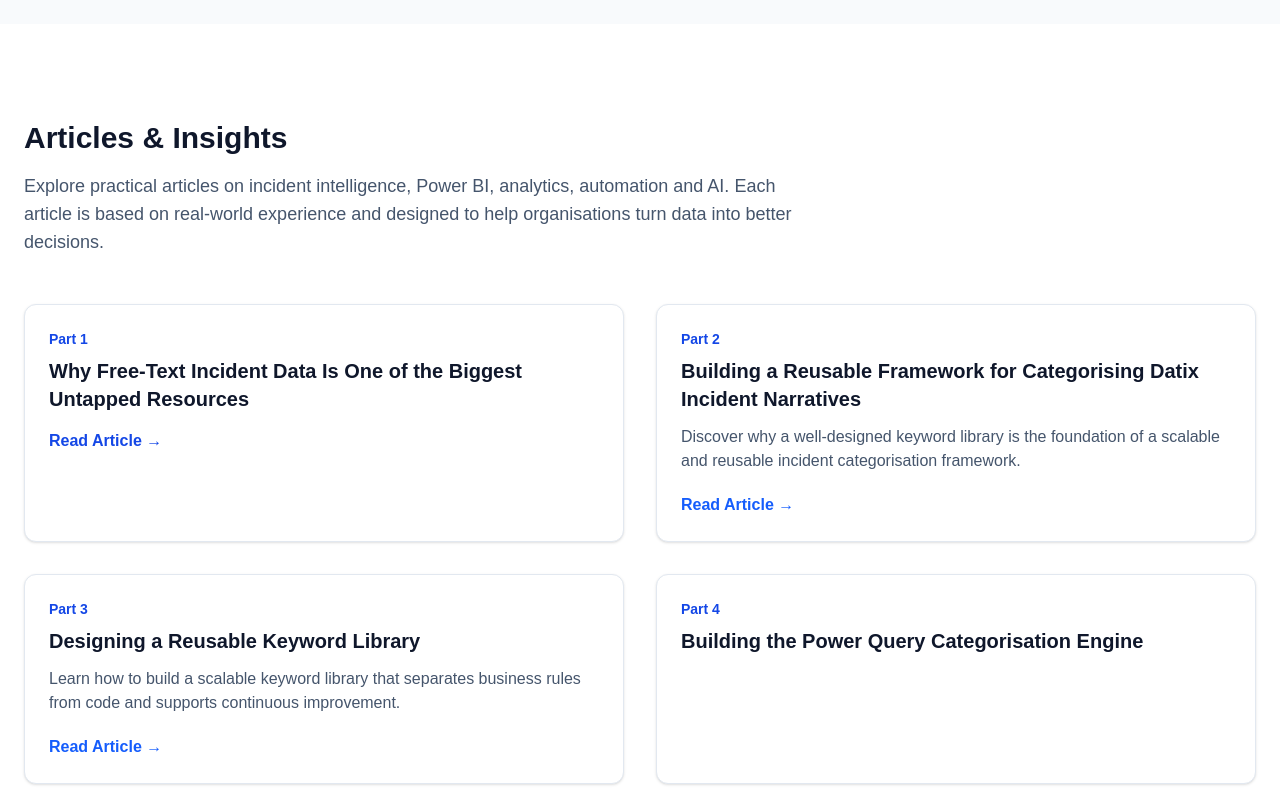
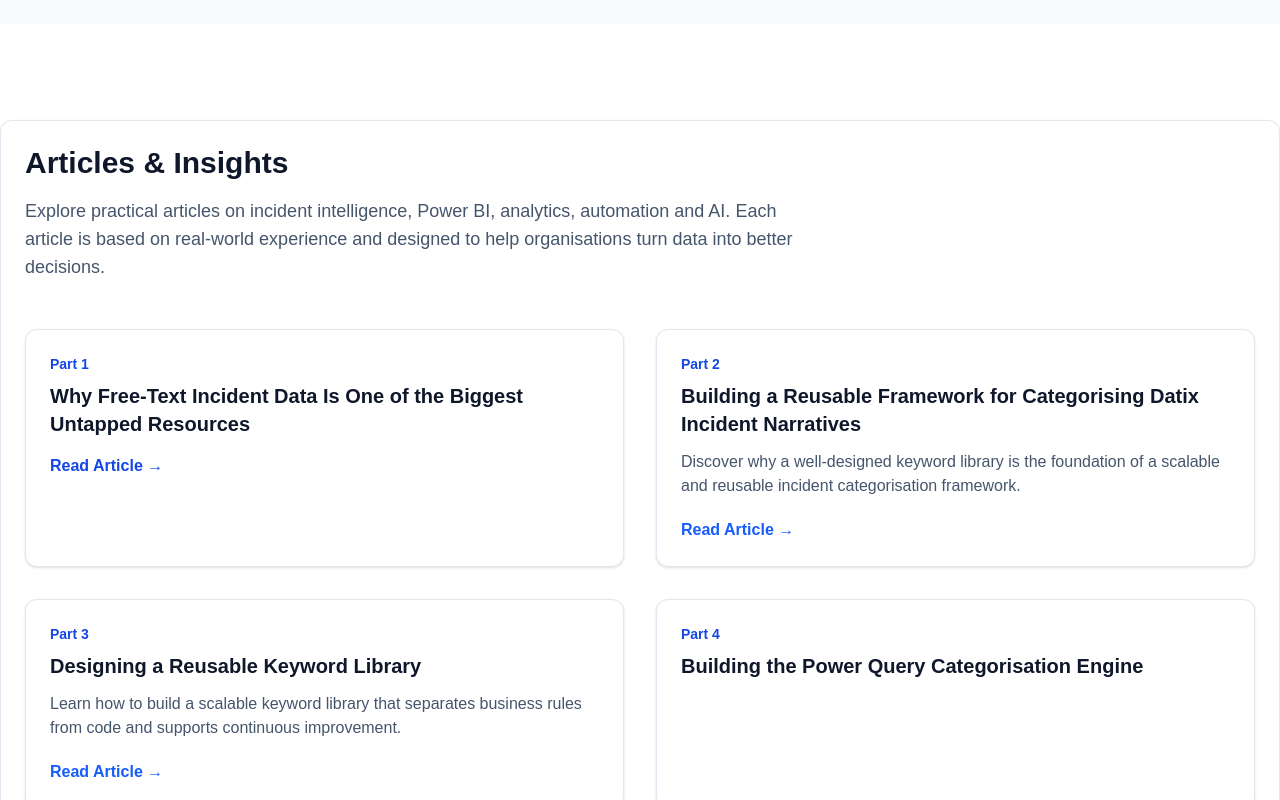
Before and after one commit to 24Mark8/templatecanvasiq, a Next.js app: page / in a window 1280 px wide. Shown: the part 1560-2360 px from the top of the page. Built offline with nearby package versions, Linux system fonts and the light colour scheme.

Commit message:
Update page.tsx

```diff
--- a/app/page.tsx
+++ b/app/page.tsx
@@ -135,7 +135,7 @@ export default function Home() {
 
       {/* ARTICLES */}
       <section id="articles" className="py-24">
-        <div className="mx-auto max-w-7xl px-6">
+        <div className="rounded-xl border border-slate-200 bg-white p-6 shadow-sm transition hover:-translate-y-1 hover:shadow-lg hover:border-blue-500 cursor-pointer">
           <h2 className="text-3xl font-bold text-slate-900">
             Articles & Insights
           </h2>
```
